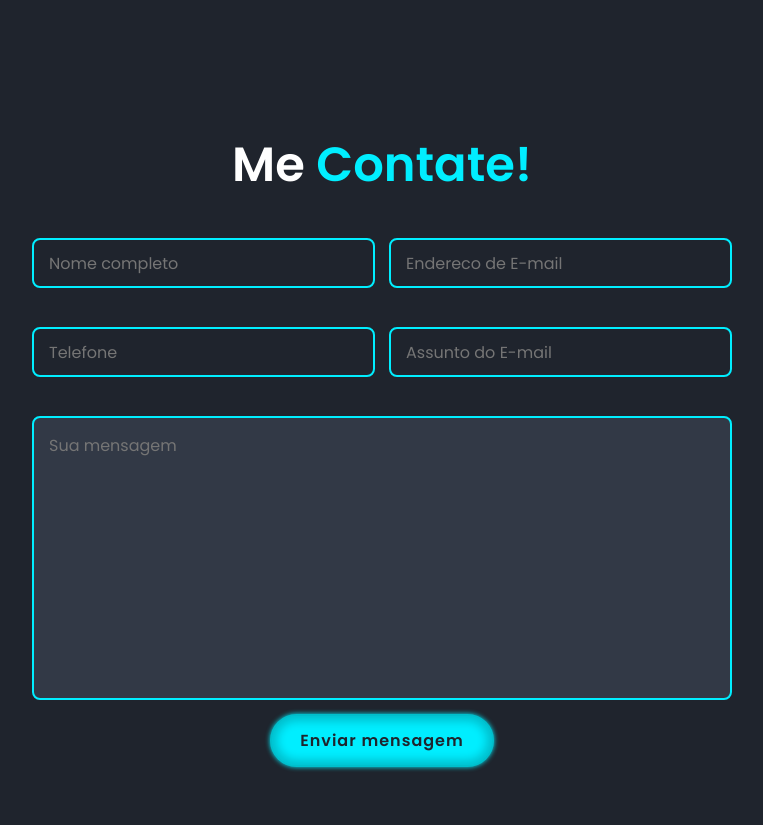
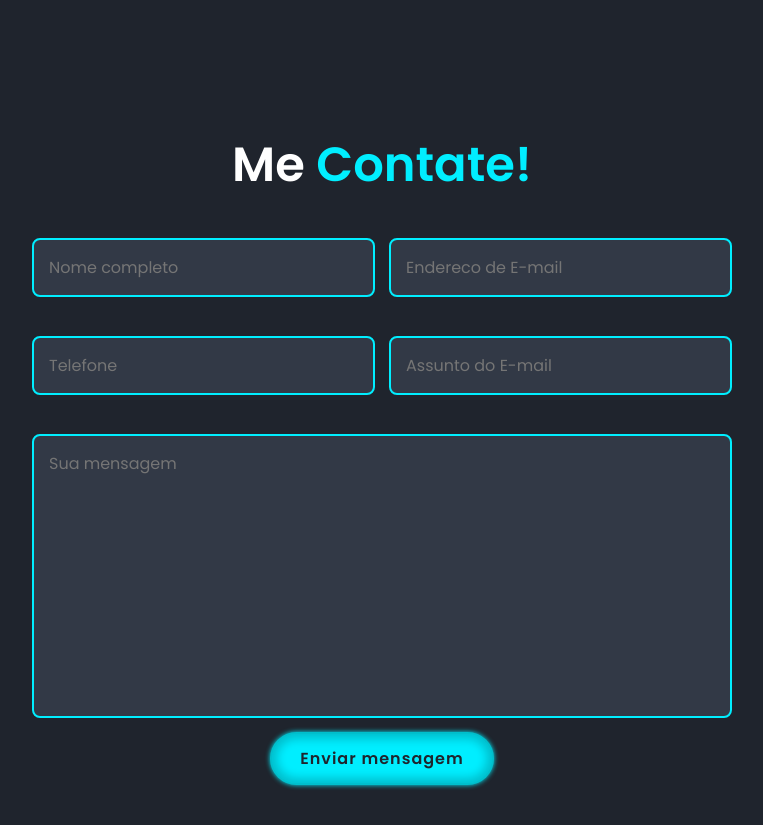
Before and after one commit to marcosorlando/personal, a PHP site: page / in a window 1280 px wide. Shown: the part 2321-3146 px from the top of the page, without its empty margins (258-1021 px from the left). Run offline with PHP 8.4, Linux system fonts and the light colour scheme; some web fonts are replaced.

Commit message:
comitando alteracoes minha branch

```diff
--- a/_css/style.css
+++ b/_css/style.css
@@ -248,8 +248,6 @@ h3 {
 
 .input-box input {
     width: 100%;
-    height: 50px;
-    background-color: transparent !important;
     border: 2px solid var(--third-color);
     outline: none;
     border-radius: 40px;
```
